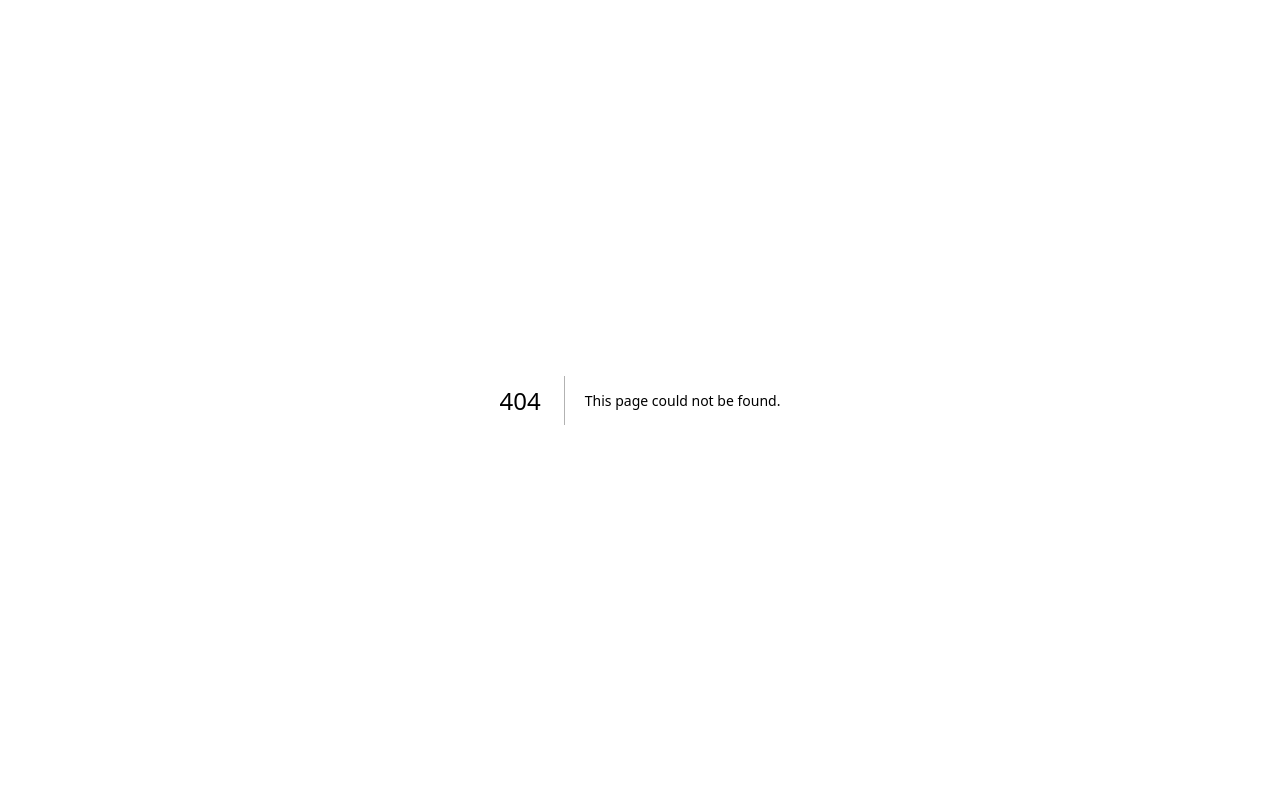
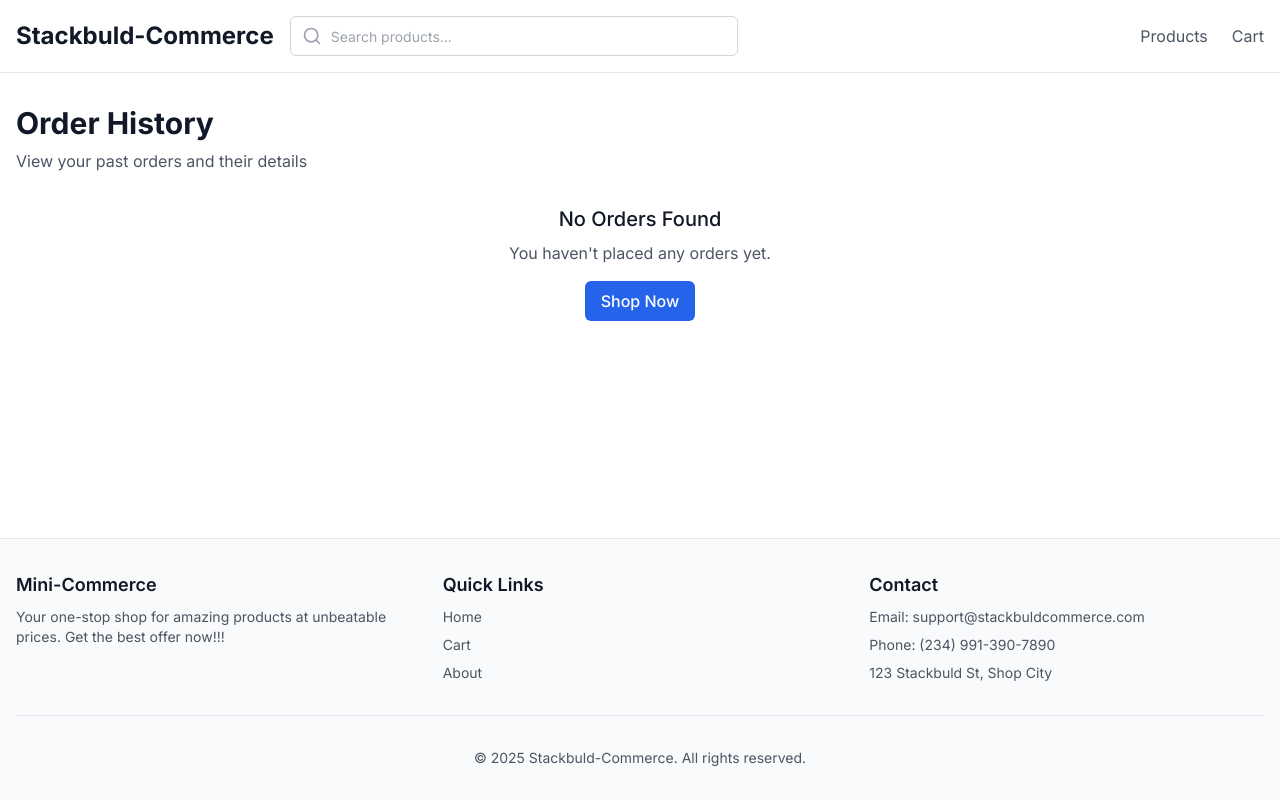
Before and after one commit to OlawaleP/stackbuld-e-commerce, a Next.js app: page /orders in a window 1280 px wide. Before the commit this address had no page. Built offline with nearby package versions, Linux system fonts and the light colour scheme.

Commit message:
Feat: created the user orders page

```diff
--- /dev/null
+++ b/app/orders/page.tsx
@@ -0,0 +1,90 @@
+'use client';
+
+import { useOrders } from '@/lib/queries/orders';
+import { MainLayout } from '@/components/templates/MainLayout';
+import { Price } from '@/components/atoms/Price';
+import { Button } from '@/components/atoms/Button';
+import { LoadingSpinner } from '@/components/atoms/LoadingSpinner';
+import Link from 'next/link';
+import { format } from 'date-fns';
+
+export default function OrdersPage() {
+  const { data: orders, isLoading, error } = useOrders();
+
+  if (isLoading) {
+    return (
+      <MainLayout title="Order History" description="View your past orders at Mini-Commerce">
+        <div className="flex min-h-[400px] items-center justify-center">
+          <LoadingSpinner size="lg" />
+        </div>
+      </MainLayout>
+    );
+  }
+
+  if (error) {
+    return (
+      <MainLayout title="Order History" description="View your past orders at Mini-Commerce">
+        <div className="text-center">
+          <h2 className="text-2xl font-bold text-red-600">Error Loading Orders</h2>
+          <p className="mt-2 text-gray-600">Unable to fetch orders. Please try again later.</p>
+        </div>
+      </MainLayout>
+    );
+  }
+
+  return (
+    <MainLayout title="Order History" description="View your past orders at Mini-Commerce">
+      <div className="container mx-auto px-4 py-8">
+        <div className="mb-8">
+          <h1 className="text-3xl font-bold text-gray-900">Order History</h1>
+          <p className="mt-2 text-gray-600">View your past orders and their details</p>
+        </div>
+
+        {orders && orders.length > 0 ? (
+          <div className="overflow-x-auto">
+            <table className="min-w-full border-collapse rounded-lg border border-gray-200">
+              <thead className="bg-gray-50">
+                <tr>
+                  <th className="px-6 py-3 text-left text-sm font-medium text-gray-900">Order ID</th>
+                  <th className="px-6 py-3 text-left text-sm font-medium text-gray-900">Date</th>
+                  <th className="px-6 py-3 text-left text-sm font-medium text-gray-900">Total</th>
+                  <th className="px-6 py-3 text-left text-sm font-medium text-gray-900">Status</th>
+                  <th className="px-6 py-3 text-left text-sm font-medium text-gray-900">Actions</th>
+                </tr>
+              </thead>
+              <tbody>
+                {orders.map((order) => (
+                  <tr key={order.id} className="border-t border-gray-200">
+                    <td className="px-6 py-4 text-sm text-gray-900">{order.id}</td>
+                    <td className="px-6 py-4 text-sm text-gray-600">
+                      {format(new Date(order.date), 'MMM dd, yyyy')}
+                    </td>
+                    <td className="px-6 py-4 text-sm text-gray-900">
+                      <Price amount={order.total} />
+                    </td>
+                    <td className="px-6 py-4 text-sm text-gray-600">{order.status}</td>
+                    <td className="px-6 py-4">
+                      <Link href={`/orders/${order.id}`}>
+                        <Button variant="outline" size="sm">
+                          View Details
+                        </Button>
+                      </Link>
+                    </td>
+                  </tr>
+                ))}
+              </tbody>
+            </table>
+          </div>
+        ) : (
+          <div className="text-center">
+            <h2 className="text-xl font-medium text-gray-900">No Orders Found</h2>
+            <p className="mt-2 text-gray-600">You haven't placed any orders yet.</p>
+            <Link href="/" className="mt-4 inline-block">
+              <Button>Shop Now</Button>
+            </Link>
+          </div>
+        )}
+      </div>
+    </MainLayout>
+  );
+}
--- a/package.json
+++ b/package.json
@@ -16,6 +16,7 @@
     "@tanstack/react-query": "^5.81.5",
     "@tanstack/react-query-devtools": "^5.81.5",
     "clsx": "^2.1.1",
+    "date-fns": "^4.1.0",
     "immer": "^10.1.1",
     "lucide-react": "^0.525.0",
     "next": "14.2.28",
@@ -27,6 +28,7 @@
   "devDependencies": {
     "@testing-library/jest-dom": "^6.6.3",
     "@testing-library/react": "^16.3.0",
+    "@types/date-fns": "^2.6.3",
     "@types/jest": "^30.0.0",
     "@types/node": "^20",
     "@types/react": "^18",
```
Also changed, not shown: 1 other file (tests, documents, lock files or other folders).
